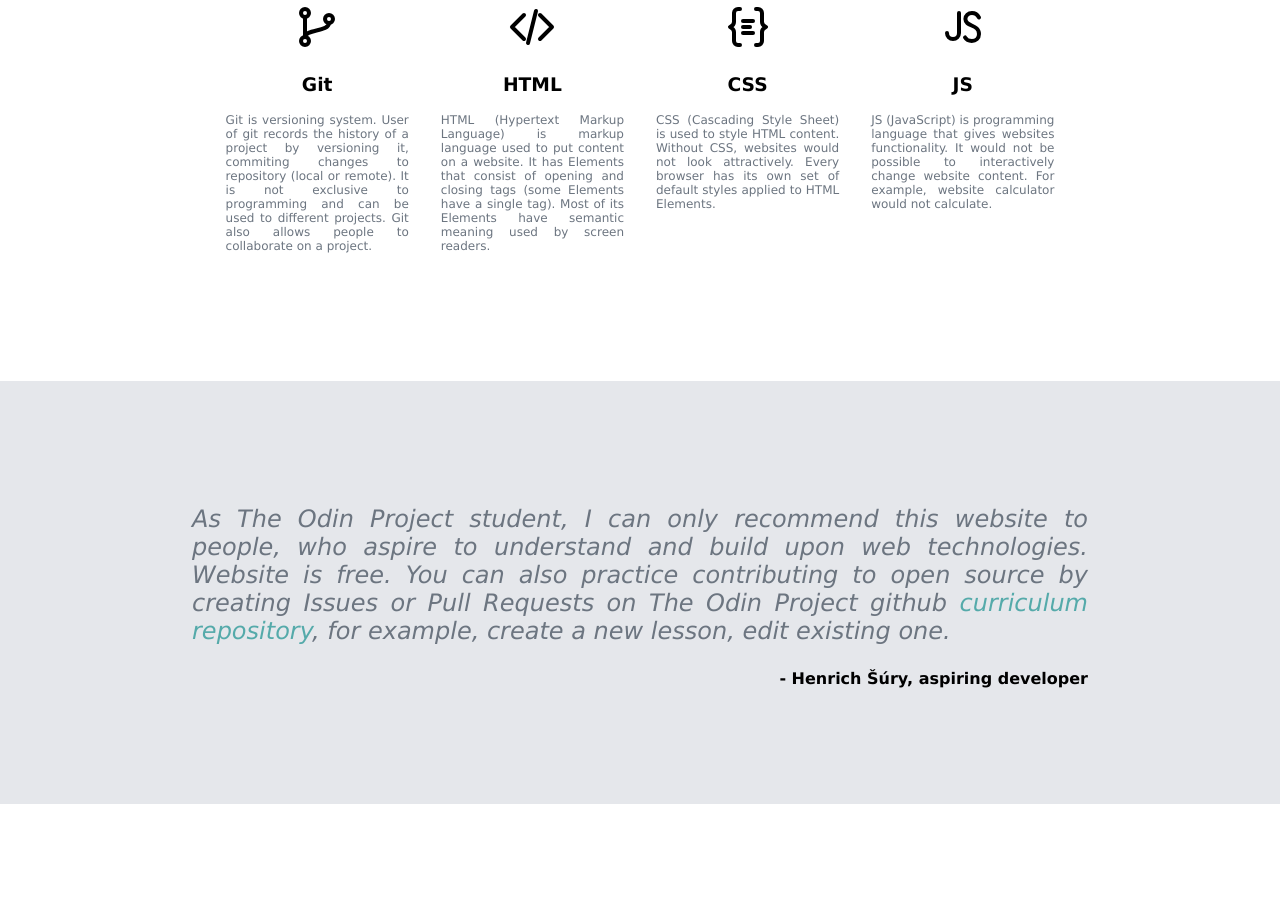
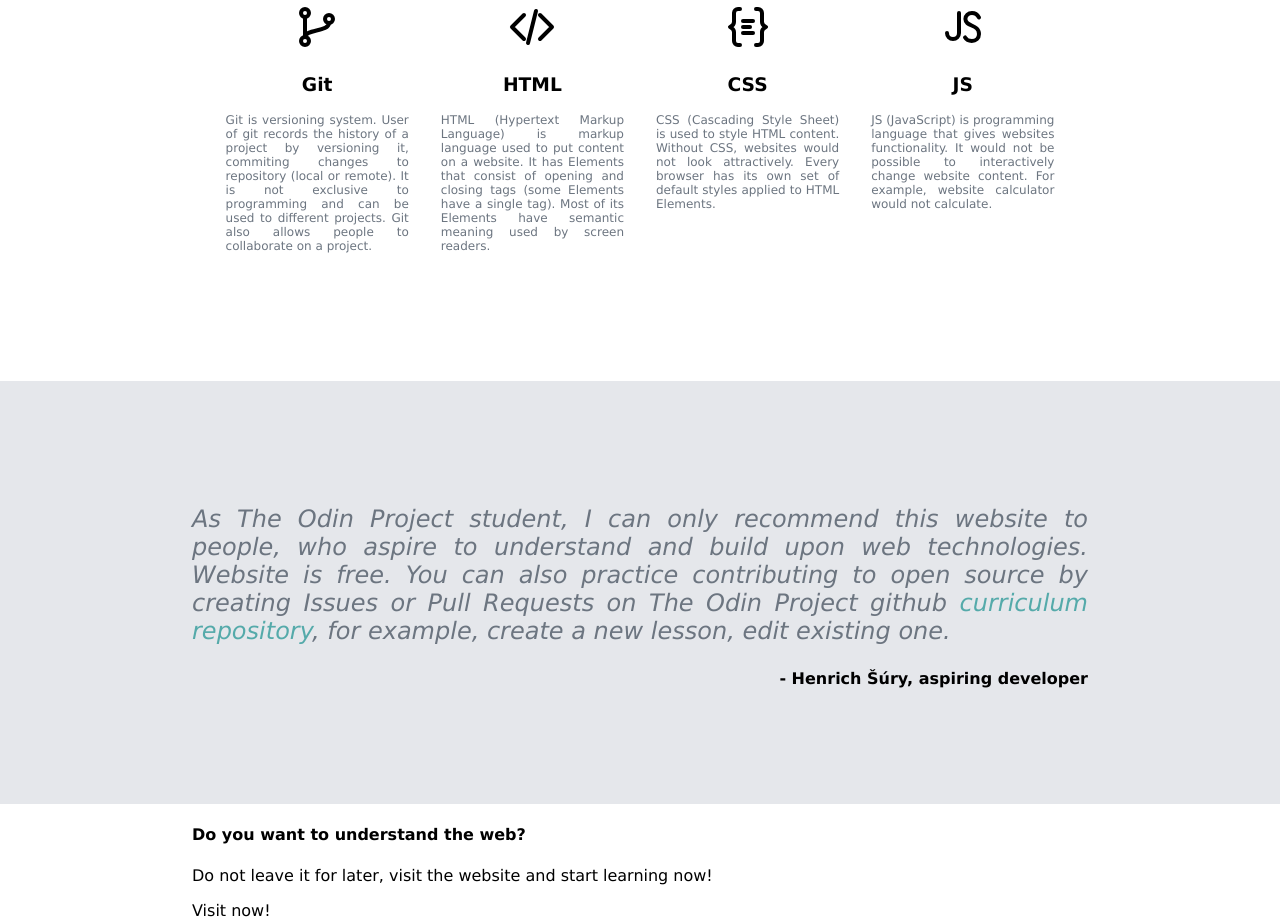
Before and after one commit to topopakovanie/Landing-page, a plain HTML site: page index.html in a window 1280 px wide. Shown: the part 875-1795 px from the top of the page. Before the commit the page ends 1679 px from the top, so only its background shows below. Drawn offline with Linux system fonts and the light colour scheme.

Commit message:
Add CTA markup

```diff
--- a/index.html
+++ b/index.html
@@ -168,5 +168,16 @@
         <p class="quote-author">- Henrich Šúry, aspiring developer</p>
       </div>
     </section>
+    <section class="cta-section">
+      <div class="wrapper cta">
+        <div class="call">
+          <h4>Do you want to understand the web?</h4>
+          <p>
+            Do not leave it for later, visit the website and start learning now!
+          </p>
+        </div>
+        <a href="https://www.theodinproject.com/" class="action">Visit now!</a>
+      </div>
+    </section>
   </body>
 </html>
```
